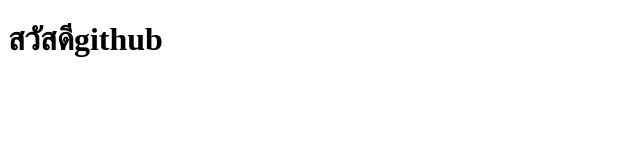
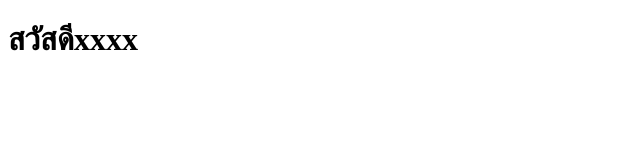
Before and after one commit to seksan57121703/day2-p1, a plain HTML site: page index.html in a window 1280 px wide. Shown: the full height of the page, 0-640 px from the left. Drawn offline with Linux system fonts and the light colour scheme.

Commit message:
แก้ไขindex

```diff
--- a/index.html
+++ b/index.html
@@ -5,6 +5,6 @@
     <title>Title</title>
 </head>
 <body>
-<h1> สวัสดีgithub</h1>
+<h1> สวัสดีxxxx</h1>
 </body>
 </html>
```
